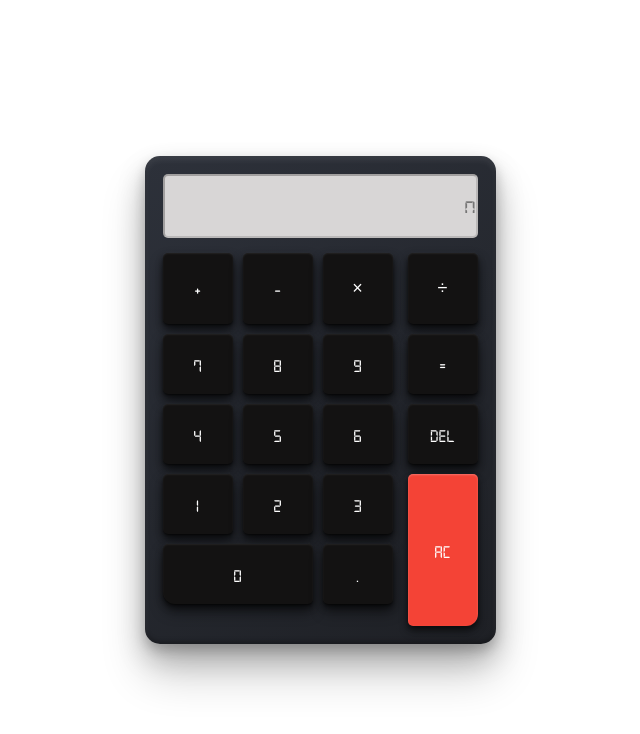
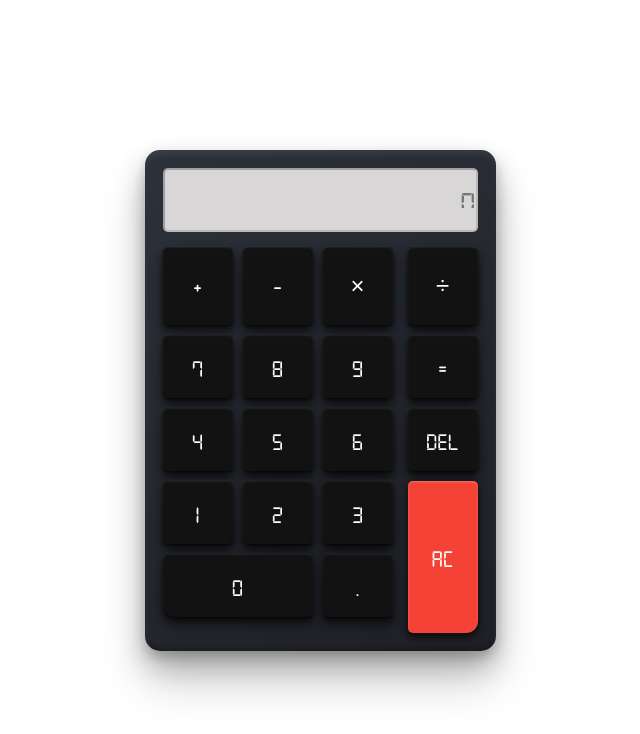
Before and after one commit to 3kori/calculator-TOP, a plain HTML site: page index.html in a window 1280 px wide. Shown: the whole page, without its empty margins (320-960 px from the left). Drawn offline with Linux system fonts and the light colour scheme.

Commit message:
Update the calculator's styles

```diff
--- a/style.css
+++ b/style.css
@@ -14,7 +14,6 @@ body {
     justify-content: center;
     align-items: center;
     min-height: 100vh;
-    font-family: 'calcfont', sans-serif;
 }
 
 button {
@@ -23,7 +22,7 @@ button {
     border-radius: 5px;
     background-color: #131212ff;
     color: #fff;
-    font-size: 18px;
+    font-size: 24px;
     cursor: pointer;
     font-family: 'calcfont', sans-serif;
     transition: transform 0.15s ease, box-shadow 0.15s ease, filter 0.15s ease;
@@ -77,7 +76,7 @@ button:active {
     background: #d8d6d6;
     color: #000;
     font-family: 'calcfont', sans-serif;
-    font-size: 24px;
+    font-size: 32px;
     text-align: right;
 }
 
```
